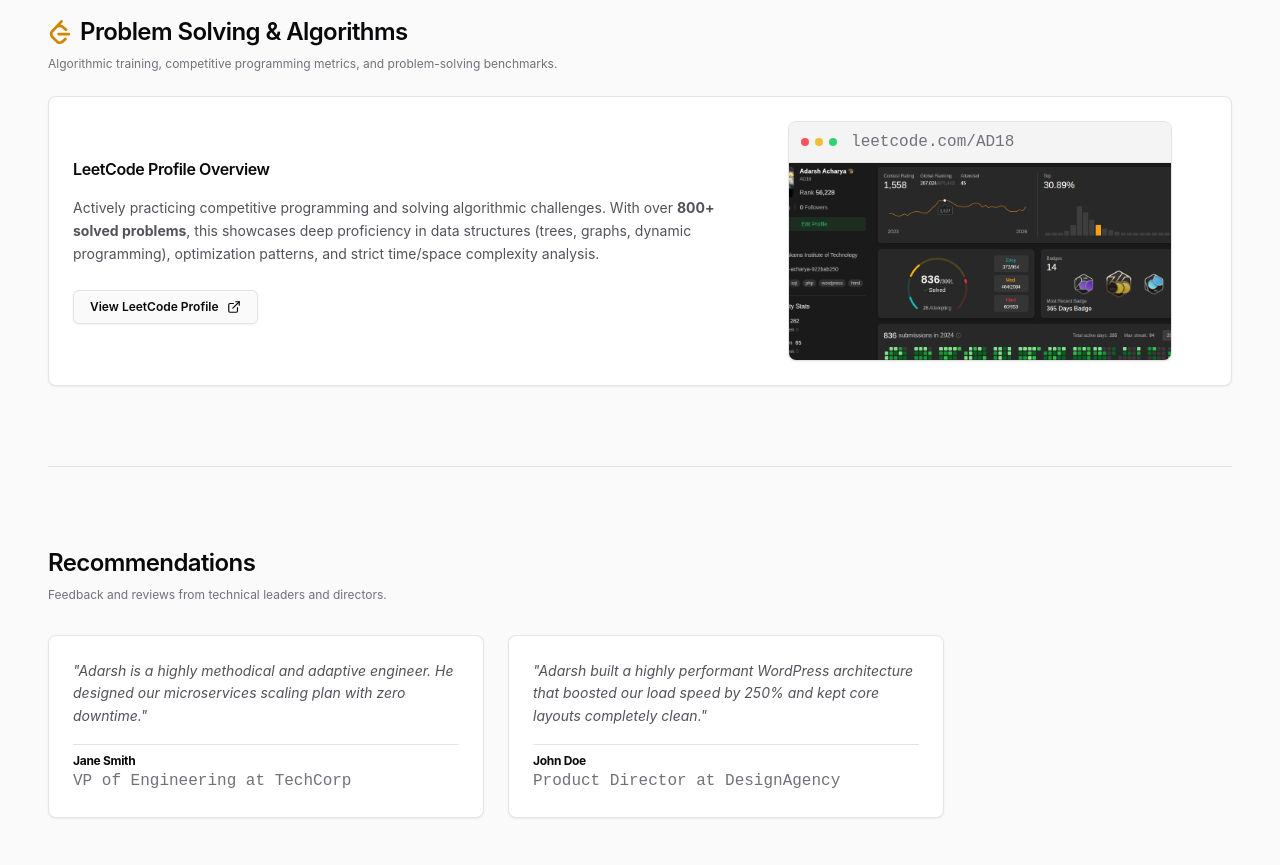
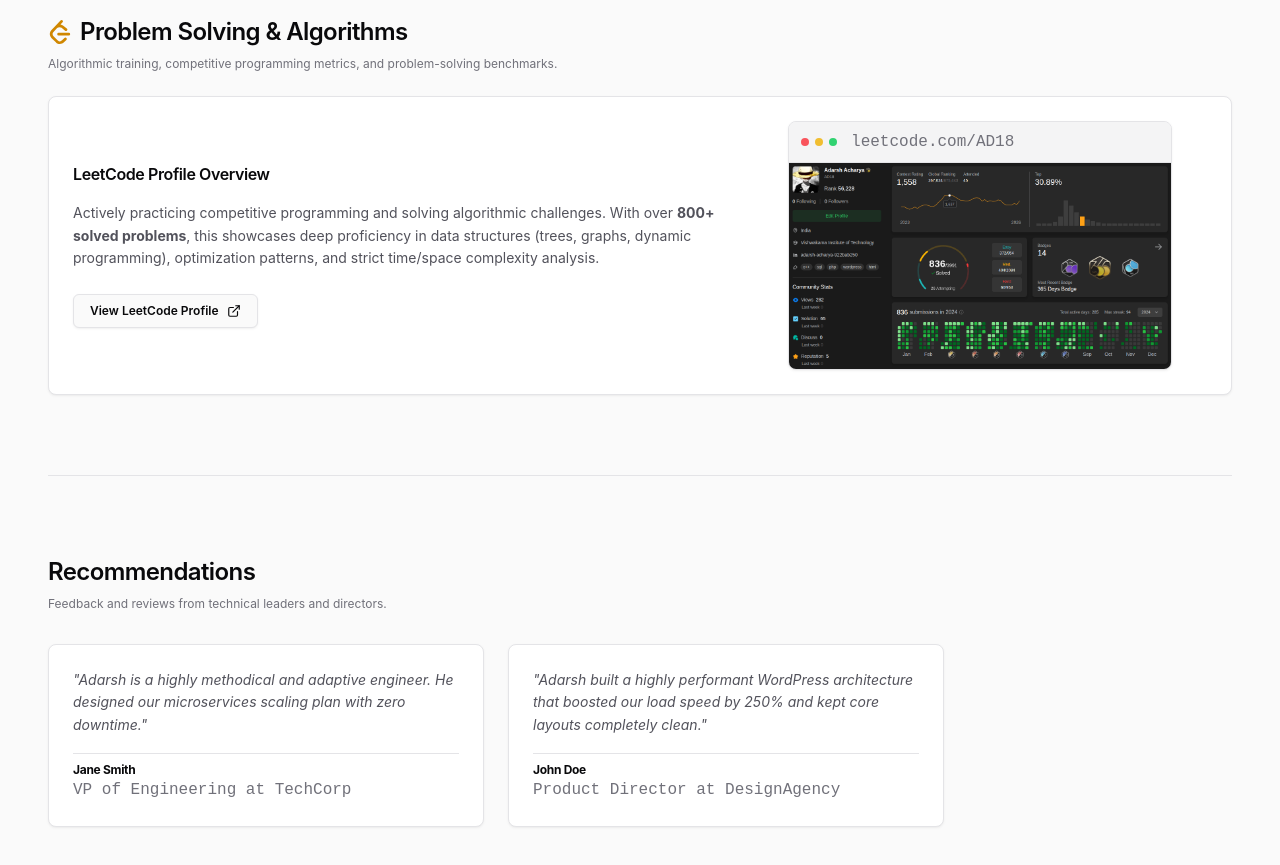
Before and after one commit to adarshacharya18/adarsh-portfolio, a React (Vite) app: page / in a window 1280 px wide. Shown: the part 2060-2925 px from the top of the page. Built offline with nearby package versions, Linux system fonts and the light colour scheme.

Commit message:
fix: resolve zoomed-in display of LeetCode profile screenshot by using contain rendering

```diff
--- a/src/components/organisms/LeetCodeHighlight.tsx
+++ b/src/components/organisms/LeetCodeHighlight.tsx
@@ -57,7 +57,7 @@ const LeetCodeHighlight: React.FC = () => {
             <motion.div
               whileHover={shouldReduceMotion ? {} : { y: -4, scale: 1.02 }}
               transition={{ duration: 0.2, ease: 'easeOut' }}
-              className="relative overflow-hidden rounded-lg border border-border-primary shadow-soft bg-bg-primary aspect-[16/10] w-full"
+              className="relative overflow-hidden rounded-lg border border-border-primary shadow-soft bg-bg-primary w-full"
             >
               {/* Mock Browser Header */}
               <div className="bg-bg-tertiary px-3 py-2 border-b border-border-primary flex items-center space-x-1.5 text-4xs">
@@ -72,7 +72,7 @@ const LeetCodeHighlight: React.FC = () => {
               <img
                 src="/static/images/leetcode-profile-july.png"
                 alt="LeetCode Profile Screenshot"
-                className="w-full h-full object-cover object-top transition duration-300 filter group-hover:brightness-95"
+                className="w-full h-auto block transition duration-300 filter group-hover:brightness-95"
                 loading="lazy"
               />
             </motion.div>
```
Also changed, not shown: 1 other file (tests, documents, lock files or other folders).
